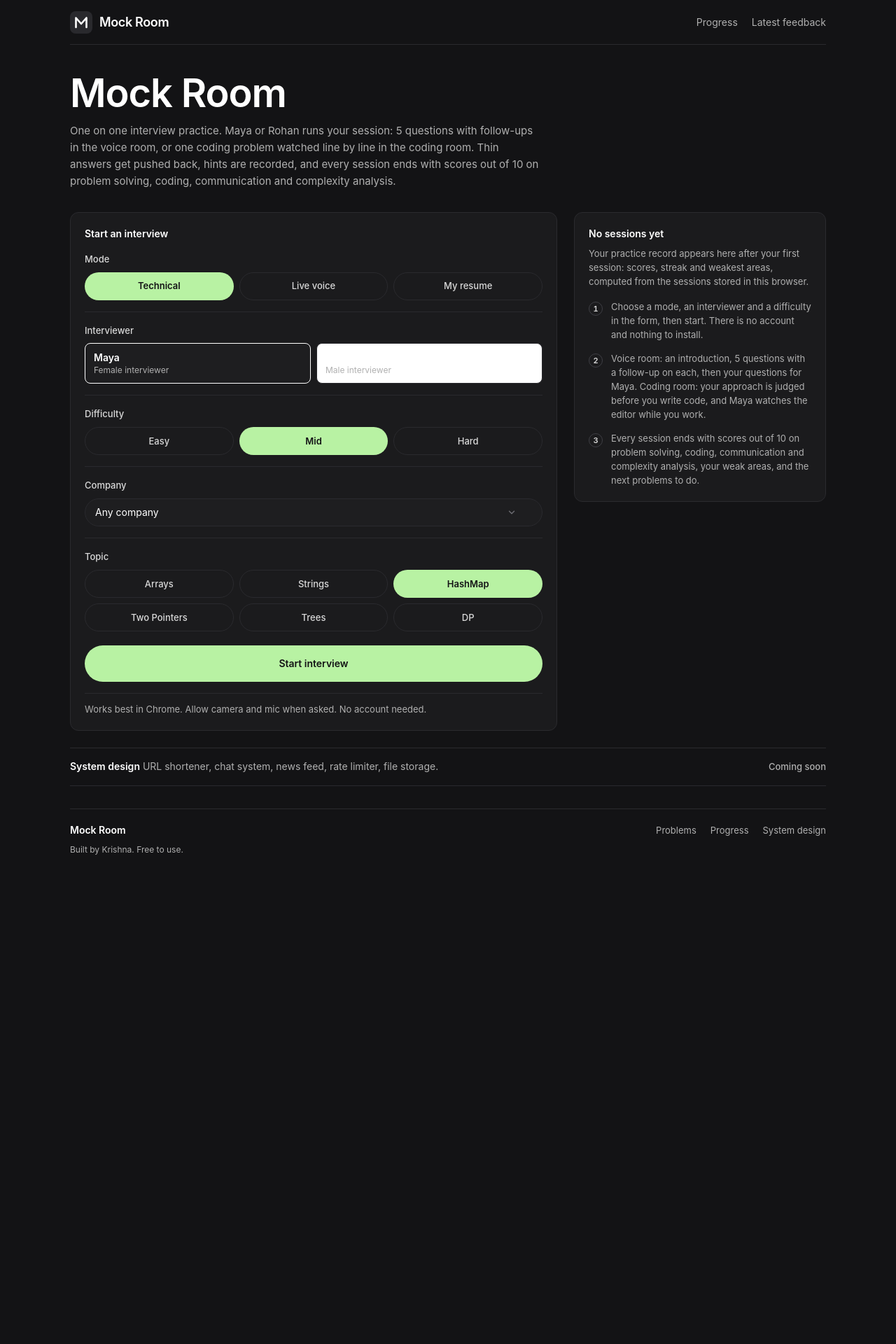
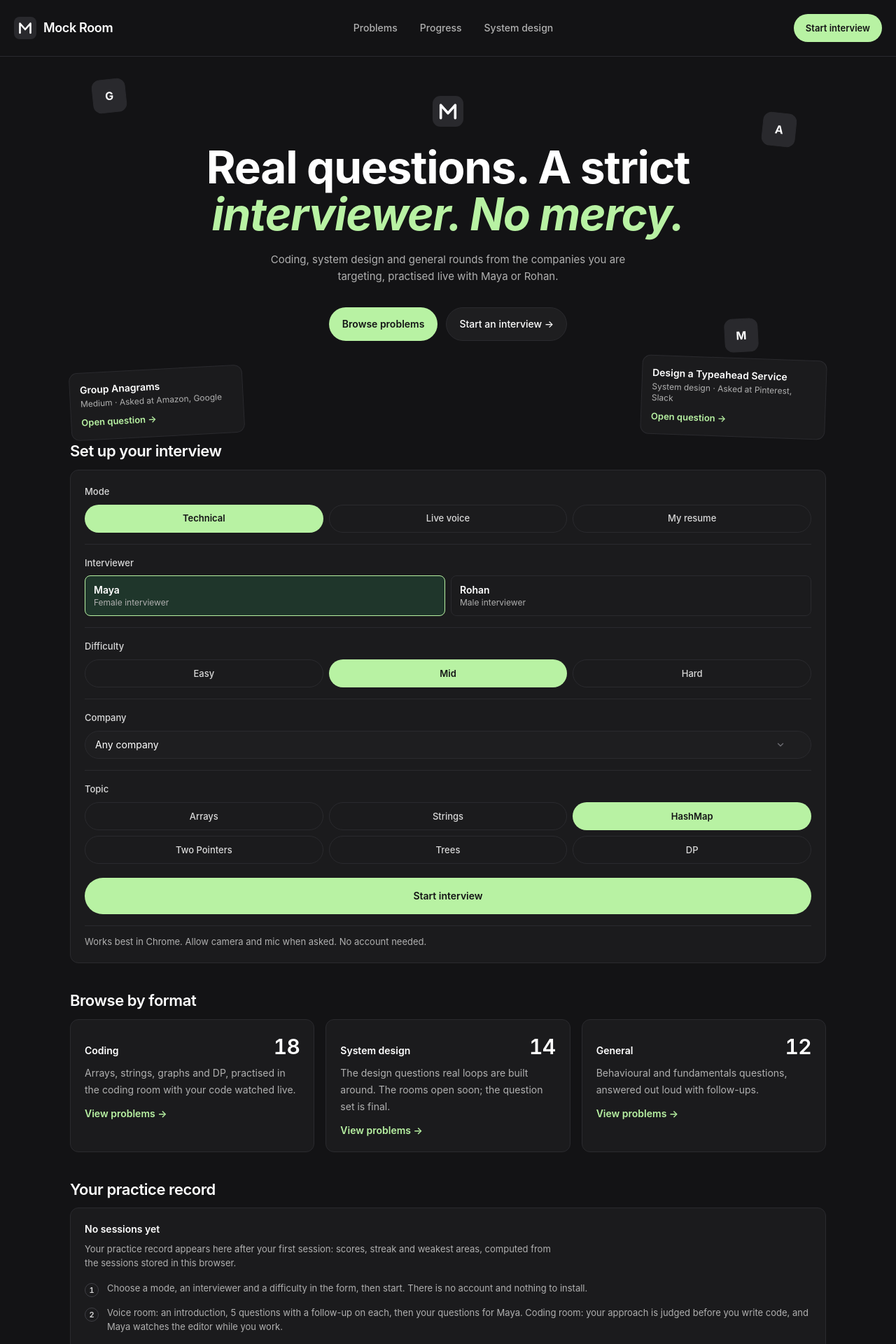
Before and after one commit to krishbuilds01/MockRoom, a Next.js app: page / in a window 1280 px wide. Shown: the top 1920 px of the page at 70% size. Before the commit the page ends 1244 px from the top, so only its background shows below. Built offline with nearby package versions, Linux system fonts and the light colour scheme.

Commit message:
Home rebuilt in the dark bank style: centred hero with tilted question cards, setup panel, browse by format, practice record

```diff
--- a/src/app/page.tsx
+++ b/src/app/page.tsx
@@ -8,14 +8,22 @@ import { buildResumeQuestionsLocal, postResumeQuestions, RESUME_QUESTIONS_KEY, R
 import { computeAnalytics, loadHistory } from "@/lib/analytics";
 import { markFreshStart } from "@/lib/activeSession";
 import { scoreBarClass } from "@/lib/scoreColor";
+import { countByFormat } from "@/lib/problemBank";
 import { overallScore, type SessionRecord } from "@/lib/interviewer";
-import Logo from "@/components/Logo";
+import { LogoMark } from "@/components/Logo";
+import TopNav from "@/components/TopNav";
 import CompanySelect from "@/components/CompanySelect";
 import Footer from "@/components/Footer";
 
 function sessionTitle(h: SessionRecord): string {
   return h.type === "technical" ? h.problemTitle || "Technical interview" : "Live AI Interview";
 }
+
+const FORMAT_CARDS = [
+  { key: "coding", label: "Coding", line: "Arrays, strings, graphs and DP, practised in the coding room with your code watched live." },
+  { key: "system-design", label: "System design", line: "The design questions real loops are built around. The rooms open soon; the question set is final." },
+  { key: "general", label: "General", line: "Behavioural and fundamentals questions, answered out loud with follow-ups." },
+] as const;
 
 export default function Home() {
   const router = useRouter();
@@ -138,28 +146,46 @@ export default function Home() {
   ];
 
   return (
-    <main className="mx-auto flex min-h-dvh w-full max-w-[1120px] flex-col px-5">
-      <nav className="flex h-16 shrink-0 items-center justify-between border-b border-line">
-        <Logo />
-        <div className="flex items-center gap-5 text-sm text-neutral-600">
-          <Link href="/progress" className="hover:text-neutral-900">Progress</Link>
-          <Link href="/interview/feedback" className="hover:text-neutral-900">Latest feedback</Link>
+    <div className="min-h-dvh bg-ink">
+      <TopNav />
+      <main className="mx-auto w-full max-w-[1120px] px-5">
+        <header className="relative px-1 pb-16 pt-14 text-center xl:pb-36">
+          <div className="pointer-events-none absolute inset-0 hidden xl:block" aria-hidden="true">
+            <span className="pointer-events-auto absolute left-[3%] top-8 flex h-12 w-12 -rotate-6 items-center justify-center rounded-xl border border-line bg-tile text-base font-bold text-white">G</span>
+            <span className="pointer-events-auto absolute right-[4%] top-20 flex h-12 w-12 rotate-6 items-center justify-center rounded-xl border border-line bg-tile text-base font-bold text-white">A</span>
+            <span className="pointer-events-auto absolute bottom-32 right-[9%] flex h-12 w-12 -rotate-3 items-center justify-center rounded-xl border border-line bg-tile text-base font-bold text-white">M</span>
           </div>
-      </nav>
-
-      <header className="pt-10">
-        <h1 className="font-display text-display font-semibold text-neutral-900">Mock Room</h1>
-        <p className="mt-3 max-w-2xl text-[15px] leading-6 text-neutral-600">
-          One on one interview practice. Maya or Rohan runs your session: 5 questions with follow-ups in the voice room, or one
-          coding problem watched line by line in the coding room. Thin answers get pushed back, hints are recorded, and every
-          session ends with scores out of 10 on problem solving, coding, communication and complexity analysis.
+          <div className="flex justify-center">
+            <LogoMark size={44} />
+          </div>
+          <h1 className="font-display mx-auto mt-6 max-w-3xl text-[42px] font-bold leading-[1.05] tracking-tight text-white sm:text-[64px]">
+            Real questions. A strict
+            <span className="block italic text-accent">interviewer. No mercy.</span>
+          </h1>
+          <p className="mx-auto mt-5 max-w-xl text-[15px] leading-6 text-neutral-600">
+            Coding, system design and general rounds from the companies you are targeting, practised live with Maya or Rohan.
           </p>
+          <div className="mt-8 flex flex-wrap items-center justify-center gap-3">
+            <Link href="/problems" className="btn btn-primary h-12 px-6 text-[15px]">Browse problems</Link>
+            <a href="#setup" className="btn btn-secondary h-12 px-6 text-[15px]">Start an interview →</a>
+          </div>
+          <div className="pointer-events-none absolute inset-x-0 bottom-2 hidden xl:block" aria-hidden="true">
+            <Link href="/problems?format=coding" className="pointer-events-auto absolute bottom-0 left-0 block w-[248px] -rotate-3 rounded-xl border border-line bg-panel p-3.5 text-left transition hover:border-line2">
+              <span className="block text-sm font-semibold text-white">Group Anagrams</span>
+              <span className="mt-0.5 block text-xs text-neutral-600">Medium · Asked at Amazon, Google</span>
+              <span className="mt-2 block text-[13px] font-semibold text-accent">Open question →</span>
+            </Link>
+            <Link href="/problems?format=system-design" className="pointer-events-auto absolute bottom-0 right-0 block w-[264px] rotate-2 rounded-xl border border-line bg-panel p-3.5 text-left transition hover:border-line2">
+              <span className="block text-sm font-semibold text-white">Design a Typeahead Service</span>
+              <span className="mt-0.5 block text-xs text-neutral-600">System design · Asked at Pinterest, Slack</span>
+              <span className="mt-2 block text-[13px] font-semibold text-accent">Open question →</span>
+            </Link>
+          </div>
         </header>
 
-      <div className="mt-8 grid items-start gap-6 lg:grid-cols-[minmax(0,1fr)_360px]">
-        <section className="card card-pad" aria-label="Start an interview">
-          <h2 className="text-sm font-semibold">Start an interview</h2>
-          <div className="mt-4">
+        <section id="setup" className="scroll-mt-6" aria-label="Set up your interview">
+          <h2 className="font-display text-h2 font-semibold text-white">Set up your interview</h2>
+          <div className="card card-pad mt-3">
             <div>
               <div className="text-[13px] font-medium text-neutral-700">Mode</div>
               <div className="mt-2 grid grid-cols-3 gap-2" role="group" aria-label="Interview mode">
@@ -179,11 +205,11 @@ export default function Home() {
                     aria-pressed={interviewerId === p.id}
                     className={
                       interviewerId === p.id
-                        ? "rounded-lg border border-neutral-900 bg-panel2 px-3 py-2.5 text-left"
-                        : "rounded-lg border border-line bg-white px-3 py-2.5 text-left transition hover:border-line2"
+                        ? "rounded-lg border border-accent bg-accent-soft px-3 py-2.5 text-left"
+                        : "rounded-lg border border-line bg-panel px-3 py-2.5 text-left transition hover:border-line2"
                     }
                   >
-                    <span className="block text-sm font-semibold text-neutral-900">{p.name}</span>
+                    <span className="block text-sm font-semibold text-white">{p.name}</span>
                     <span className="block text-xs text-neutral-600">{p.gender} interviewer</span>
                   </button>
                 ))}
@@ -236,9 +262,8 @@ export default function Home() {
                 {resumeError && <p className="mt-2 text-xs leading-5 text-red-600" role="alert">{resumeError}</p>}
               </div>
             )}
-          </div>
 
-          <button type="button" onClick={start} disabled={resumeBusy} className="btn btn-accent mt-5 h-[52px] w-full rounded-xl text-[15px] font-semibold">
+            <button type="button" onClick={start} disabled={resumeBusy} className="btn btn-accent mt-5 h-[52px] w-full text-[15px] font-semibold">
               {type === "resume" ? (resumeBusy ? "Building your questions..." : "Start resume interview") : "Start interview"}
             </button>
             <p className="mt-4 border-t border-line pt-3 text-[13px] leading-5 text-neutral-600">
@@ -246,56 +271,77 @@ export default function Home() {
                 ? "Your resume stays in this browser, stored only on this device. It is sent once, only to build your questions."
                 : "Works best in Chrome. Allow camera and mic when asked. No account needed."}
             </p>
+          </div>
         </section>
 
+        <section className="mt-10" aria-label="Browse by format">
+          <h2 className="font-display text-h2 font-semibold text-white">Browse by format</h2>
+          <div className="mt-3 grid gap-4 sm:grid-cols-3">
+            {FORMAT_CARDS.map((f) => (
+              <Link key={f.key} href={`/problems?format=${f.key}`} className="card card-pad block transition hover:border-line2">
+                <div className="flex items-baseline justify-between gap-2">
+                  <span className="text-sm font-semibold text-white">{f.label}</span>
+                  <span className="tnum font-display text-3xl font-semibold text-white">{countByFormat(f.key)}</span>
+                </div>
+                <p className="mt-2 text-sm leading-6 text-neutral-600">{f.line}</p>
+                <span className="mt-3 block text-sm font-semibold text-accent">View problems →</span>
+              </Link>
+            ))}
+          </div>
+        </section>
+
+        <section className="mt-10" aria-label="Your practice record">
+          <h2 className="font-display text-h2 font-semibold text-white">Your practice record</h2>
           {!historyLoaded ? (
-          <section className="card card-pad" aria-label="Your practice record">
-            <h2 className="text-sm font-semibold">Your practice record</h2>
-            <p className="mt-2 text-[13px] leading-5 text-neutral-600">Loading your sessions...</p>
+            <div className="card card-pad mt-3">
+              <p className="text-[13px] leading-5 text-neutral-600">Loading your sessions...</p>
               <div className="mt-4 space-y-2.5" aria-hidden="true">
                 <div className="h-3 w-2/3 rounded bg-panel2" />
                 <div className="h-3 w-1/2 rounded bg-panel2" />
                 <div className="h-3 w-3/5 rounded bg-panel2" />
                 <div className="h-3 w-2/5 rounded bg-panel2" />
               </div>
-          </section>
+            </div>
           ) : analytics && latest ? (
-          <section className="card card-pad" aria-label="Your practice record">
-            <h2 className="text-sm font-semibold">Your practice record</h2>
-            <dl className="mt-2 divide-y divide-line">
-              <div className="flex items-baseline justify-between gap-3 py-2.5">
+            <div className="card card-pad mt-3">
+              <dl className="grid grid-cols-2 gap-4 lg:grid-cols-4">
+                <div>
                   <dt className="text-[13px] text-neutral-600">Sessions</dt>
-                <dd className="tnum text-sm font-semibold">{analytics.total}</dd>
+                  <dd className="tnum mt-1 text-xl font-semibold text-white">{analytics.total}</dd>
                 </div>
-              <div className="flex items-baseline justify-between gap-3 py-2.5">
+                <div>
                   <dt className="text-[13px] text-neutral-600">Average overall</dt>
-                <dd className="tnum text-sm font-semibold">{analytics.averageOverall}/10</dd>
+                  <dd className="tnum mt-1 text-xl font-semibold text-white">{analytics.averageOverall}/10</dd>
                 </div>
-              <div className="flex items-baseline justify-between gap-3 py-2.5">
+                <div>
                   <dt className="text-[13px] text-neutral-600">Practice streak</dt>
-                <dd className="tnum text-sm font-semibold">{analytics.streakDays} day{analytics.streakDays === 1 ? "" : "s"}</dd>
+                  <dd className="tnum mt-1 text-xl font-semibold text-white">{analytics.streakDays} day{analytics.streakDays === 1 ? "" : "s"}</dd>
                 </div>
-              <div className="flex items-baseline justify-between gap-3 py-2.5">
+                <div>
                   <dt className="text-[13px] text-neutral-600">Weakest area</dt>
-                <dd className="tnum text-right text-sm font-semibold">{analytics.weakest ? `${analytics.weakest.name} · ${analytics.weakest.average}/10` : "Not yet"}</dd>
+                  <dd className="tnum mt-1 text-xl font-semibold text-white">{analytics.weakest ? `${analytics.weakest.name} · ${analytics.weakest.average}/10` : "Not yet"}</dd>
                 </div>
               </dl>
-            <div className="border-t border-line pt-3">
+              <div className="mt-4 grid gap-6 border-t border-line pt-4 lg:grid-cols-2">
+                <div>
                   <div className="text-[13px] text-neutral-600">Last session</div>
-              <div className="mt-1 text-sm font-medium">{sessionTitle(latest)}</div>
+                  <div className="mt-1 text-sm font-medium text-white">{sessionTitle(latest)}</div>
                   <div className="mt-0.5 text-[13px] text-neutral-600">
                     {`${new Date(latest.date).toLocaleDateString()} · Overall `}
-                <span className="tnum font-semibold text-neutral-900">{latestOverall}/10</span>
+                    <span className="tnum font-semibold text-white">{latestOverall}/10</span>
                     {trendDelta !== null && (
                       <span className={trendDelta >= 0 ? "font-medium text-accent" : "font-medium text-neutral-600"}>
                         {` · ${trendDelta >= 0 ? "+" : ""}${trendDelta} vs the one before`}
                       </span>
                     )}
                   </div>
-              <Link href="/interview/feedback" className="mt-1.5 inline-block text-[13px] font-medium text-neutral-900 underline underline-offset-2">Open the feedback</Link>
+                  <Link href="/interview/feedback" className="mt-1.5 inline-block text-[13px] font-semibold text-accent hover:underline">Open the feedback</Link>
+                  <Link href="/progress" className="mt-4 block text-[13px] font-medium text-neutral-700 underline underline-offset-2 hover:text-white">
+                    Progress page: trend, topics and this week&apos;s plan
+                  </Link>
                 </div>
                 {chronological.length > 1 && (
-              <div className="mt-4 border-t border-line pt-3">
+                  <div>
                     <div className="text-[13px] text-neutral-600">Overall score per session, numbered in the order you did them</div>
                     <div className="mt-2 flex gap-2 border-b border-line2">
                       {chronological.slice(-10).map((h) => {
@@ -317,14 +363,12 @@ export default function Home() {
                     </div>
                   </div>
                 )}
-            <Link href="/progress" className="mt-4 block border-t border-line pt-3 text-[13px] font-medium text-neutral-900 underline underline-offset-2">
-              Progress page: trend, topics and this week&apos;s plan
-            </Link>
-          </section>
+              </div>
+            </div>
           ) : (
-          <section className="card card-pad" aria-label="Your first session">
-            <h2 className="text-sm font-semibold">No sessions yet</h2>
-            <p className="mt-2 text-[13px] leading-5 text-neutral-600">
+            <div className="card card-pad mt-3">
+              <h3 className="text-sm font-semibold text-white">No sessions yet</h3>
+              <p className="mt-2 max-w-2xl text-[13px] leading-5 text-neutral-600">
                 Your practice record appears here after your first session: scores, streak and weakest areas, computed from the
                 sessions stored in this browser.
               </p>
@@ -336,29 +380,21 @@ export default function Home() {
                   </li>
                 ))}
               </ol>
+            </div>
+          )}
         </section>
-        )}
-      </div>
-
-      <Link href="/system-design" className="mt-6 flex flex-wrap items-baseline justify-between gap-x-4 gap-y-1 border-y border-line py-4">
-        <span className="text-sm">
-          <span className="font-semibold">System design</span>{" "}
-          <span className="text-neutral-600">URL shortener, chat system, news feed, rate limiter, file storage.</span>
-        </span>
-        <span className="text-[13px] font-medium text-neutral-600">Coming soon</span>
-      </Link>
 
         {history.length > 0 && (
-        <section className="mt-8">
+          <section className="mt-10">
             <div className="flex flex-wrap items-baseline justify-between gap-2">
-            <h2 className="font-display text-h2 font-semibold">Session history</h2>
-            <Link href="/progress" className="text-[13px] font-medium text-neutral-900 underline underline-offset-2">Progress page</Link>
+              <h2 className="font-display text-h2 font-semibold text-white">Session history</h2>
+              <Link href="/progress" className="text-[13px] font-medium text-neutral-700 underline underline-offset-2 hover:text-white">Progress page</Link>
             </div>
             <div className="card mt-3 divide-y divide-line">
               {history.map((h) => (
                 <div key={h.id} className="flex flex-wrap items-center justify-between gap-3 px-5 py-4 text-sm">
                   <div className="min-w-0">
-                  <div className="flex items-center gap-2 truncate font-medium">
+                    <div className="flex items-center gap-2 truncate font-medium text-white">
                       <span className="truncate">{sessionTitle(h)}</span>
                       <span className={`badge ${h.difficulty === "Easy" ? "badge-easy" : h.difficulty === "Hard" ? "badge-hard" : "badge-mid"}`}>{h.difficulty}</span>
                       {h.companyName && <span className="badge badge-accent">{h.companyName}</span>}
@@ -369,11 +405,11 @@ export default function Home() {
                   </div>
                   <div className="flex items-center gap-4 text-xs text-neutral-600">
                     {h.type === "technical" && (
-                    <span>Tests <span className="tnum font-semibold text-neutral-900">{h.testsPassed}/{h.totalTests}</span></span>
+                      <span>Tests <span className="tnum font-semibold text-white">{h.testsPassed}/{h.totalTests}</span></span>
                     )}
-                  {(h.hintsUsed ?? 0) > 0 && <span>Hints <span className="tnum font-semibold text-neutral-900">{h.hintsUsed}</span></span>}
-                  <span>Problem Solving <span className="tnum font-semibold text-neutral-900">{h.scores.problemSolving}/10</span></span>
-                  <span>Overall <span className="tnum font-semibold text-neutral-900">{overallScore(h.scores)}/10</span></span>
+                    {(h.hintsUsed ?? 0) > 0 && <span>Hints <span className="tnum font-semibold text-white">{h.hintsUsed}</span></span>}
+                    <span>Problem Solving <span className="tnum font-semibold text-white">{h.scores.problemSolving}/10</span></span>
+                    <span>Overall <span className="tnum font-semibold text-white">{overallScore(h.scores)}/10</span></span>
                   </div>
                 </div>
               ))}
@@ -384,5 +420,6 @@ export default function Home() {
 
         <Footer />
       </main>
+    </div>
   );
 }
```
Lines whose indentation alone changed are shown as unchanged.
